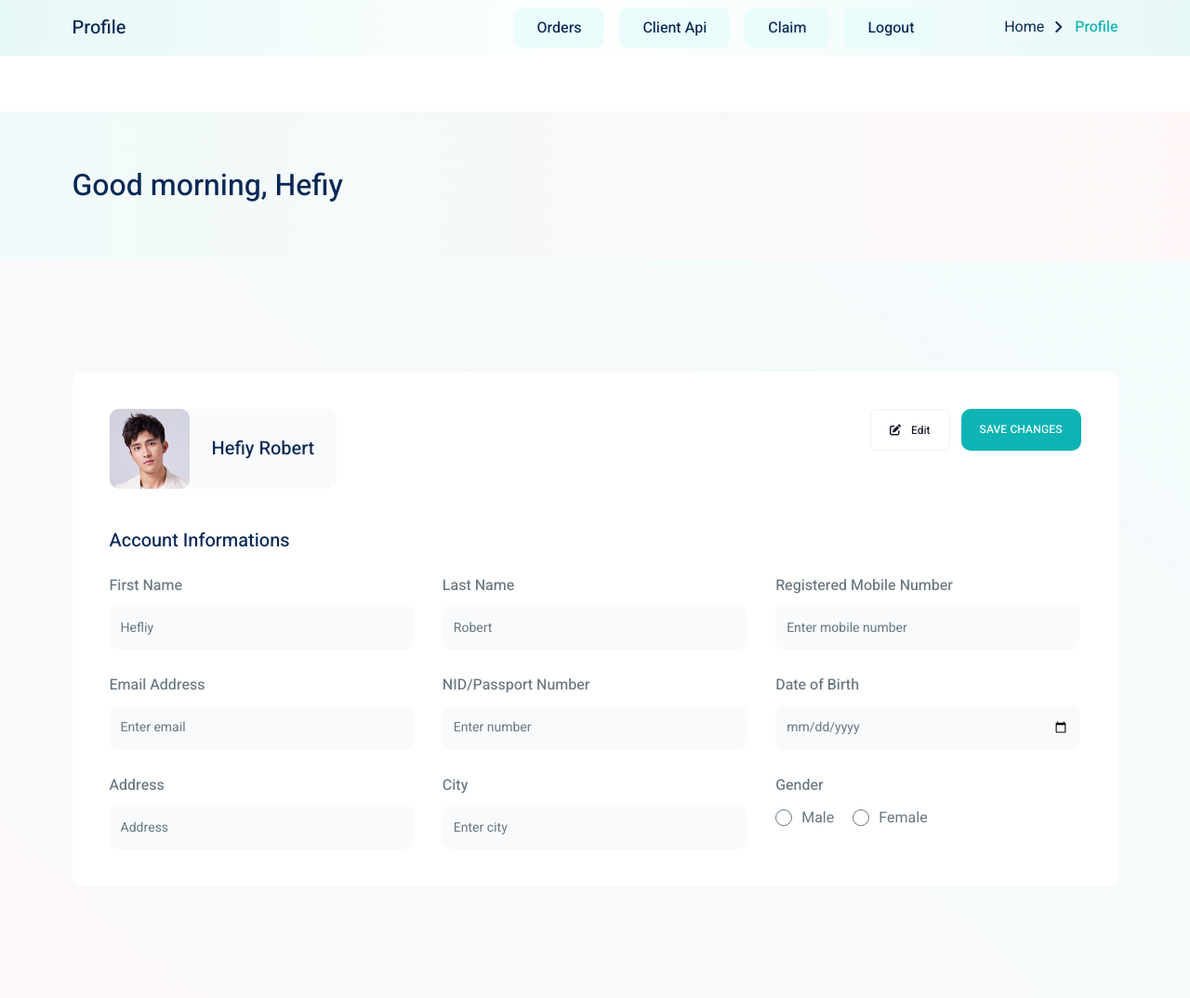
After one commit to polodev/hasan-vi-workflow, a PHP site: page /profile.html in a window 1280 px wide. The commit adds this page. Shown: the whole page at 93% size. Run offline with PHP 8.4, Linux system fonts and the light colour scheme.

Commit message:
profile page, breadcrumb, custom file input field

```diff
--- a/claim.html
+++ b/claim.html
@@ -113,7 +113,7 @@
                                             <div class="form-field">
                                                 <input type="email" class="form-control" id="email" placeholder="name@example.com">
                                             </div>
-                                            <div class="form-field form-file-choose">
+                                            <div class="form-field custom-file-field">
                                                 <input class="form-control file-control" type="file" id="attachment">
                                                 <span class="file-browse">Browse</span>
                                             </div>
--- a/contact.html
+++ b/contact.html
@@ -66,7 +66,7 @@
                                             <div class="form-field">
                                                 <input type="email" class="form-control" id="email" placeholder="name@example.com">
                                             </div>
-                                            <div class="form-field form-file-choose">
+                                            <div class="form-field custom-file-field">
                                                 <input class="form-control file-control" type="file" id="attachment">
                                                 <span class="file-browse">Browse</span>
                                             </div>
--- a/dist/style.css
+++ b/dist/style.css
@@ -837,5 +889,160 @@ select {
   margin-top: 7px;
   font-size: 18px;
 }
+.claim-submit-form .form-info .form-field hr {
+  border-color: #697883;
+  margin: 6px 0 20px;
+}
+.claim-submit-form .submit-area {
+  margin-top: -30px;
+}
+.claim-submit-form .submit-area .form-field {
+  margin-top: 18px;
+}
+
+/*-------------------------
+  User Profile Styles
+-------------------------*/
+.user-welcome-notice {
+  margin-top: 60px;
+  padding: 60px 0;
+  background-color: #e8fafa;
+  background: linear-gradient(90deg, rgba(14, 180, 180, 0.06) 0%, rgba(246, 113, 111, 0.06) 100%);
+}
+.user-welcome-notice .welcom-text .title {
+  margin-bottom: 0;
+}
+
+.user-info-area {
+  background: linear-gradient(-138.72deg, rgba(232, 250, 250, 0.7) -34.17%, rgba(255, 244, 245, 0.7) 126.35%);
+  padding: 120px 0;
+}
+
+.user-profile-info {
+  background-color: #fff;
+  padding: 40px;
+  border-radius: 10px;
+}
+.user-profile-info .heading-item {
+  display: flex;
+  justify-content: space-between;
+  margin-bottom: 40px;
+}
+.user-profile-info .heading-item .user-meta {
+  display: flex;
+  align-items: center;
+  background-color: #F8FAFC;
+  border-radius: 10px;
+}
+.user-profile-info .heading-item .user-meta .user-avatar img {
+  border-radius: 10px;
+}
+.user-profile-info .heading-item .user-meta .user-name {
+  padding: 24px;
+  margin-bottom: 0;
+  flex: 1;
+}
+.user-profile-info .heading-item .action-btn {
+  display: flex;
+}
+.user-profile-info .heading-item .action-btn button {
+  margin-right: 12px;
+}
+.user-profile-info .heading-item .action-btn button:last-child {
+  margin-right: 0;
+}
+.user-profile-info .heading-item .action-btn .edit-btn {
+  background-color: transparent;
+  border: 1px solid #EDF2F7;
+  border-radius: 6px;
+  font-size: 12px;
+  color: #16192C;
+  height: 45px;
+  line-height: 45px;
+  padding: 0 20px;
+  font-weight: 500;
+  transition: 0.3s;
+}
+.user-profile-info .heading-item .action-btn .edit-btn i {
+  margin-right: 8px;
+}
+.user-profile-info .heading-item .action-btn .edit-btn:hover {
+  background-color: #0eb4b4;
+  border-color: #0eb4b4;
+  color: #fff;
+}
+.user-profile-info .heading-item .action-btn .submit-btn {
+  font-size: 12px;
+  letter-spacing: 0.0125em;
+  height: 45px;
+  line-height: 45px;
+  padding: 0 20px;
+}
+.user-profile-info .user-full-info .info-title {
+  margin-bottom: 24px;
+}
+
+/*-------------------------
+  Breadcrumb Styles
+-------------------------*/
+.breadcrumb-area {
+  background: radial-gradient(circle, white 0%, rgba(18, 182, 183, 0.1) 100%);
+  padding: 8px 0;
+}
+.breadcrumb-area .breadcrumb-title {
+  margin-bottom: 0;
+}
+.breadcrumb-area .breadcrumb {
+  margin: 0;
+  justify-content: flex-end;
+}
+.breadcrumb-area .breadcrumb li {
+  font-size: 16px;
+  font-weight: 500;
+  color: #0eb4b4;
+  position: relative;
+}
+.breadcrumb-area .breadcrumb li:before {
+  content: "\f105";
+  font-family: "Font Awesome 6 Free";
+  font-weight: 600;
+  color: #082854;
+  padding: 0 14px 0 6px;
+}
+.breadcrumb-area .breadcrumb li a {
+  color: #082854;
+  font-weight: 400;
+  transition: 0.3s;
+}
+.breadcrumb-area .breadcrumb li a:hover {
+  color: #0eb4b4;
+}
+.breadcrumb-area .breadcrumb li:first-child:before {
+  display: none;
+}
+.breadcrumb-area .breadcrumb-buttons {
+  display: flex;
+  align-items: center;
+}
+.breadcrumb-area .breadcrumb-buttons a {
+  margin-right: 16px;
+  display: inline-block;
+  font-size: 16px;
+  font-weight: 500;
+  color: #082854;
+  background-color: #EBFCFC;
+  border-radius: 10px;
+  height: 44px;
+  line-height: 44px;
+  padding: 0 25px;
+  transition: 0.3s;
+}
+.breadcrumb-area .breadcrumb-buttons a:last-child {
+  margin-right: 0;
+}
+.breadcrumb-area .breadcrumb-buttons a:hover {
+  background-color: #0eb4b4;
+  color: #fff;
+}
 
 /*# sourceMappingURL=style.css.map*/
--- a/enrollment.html
+++ b/enrollment.html
@@ -112,7 +112,7 @@
                                             <div class="form-field">
                                                 <input type="email" class="form-control" id="email" placeholder="name@example.com">
                                             </div>
-                                            <div class="form-field form-file-choose">
+                                            <div class="form-field custom-file-field">
                                                 <input class="form-control file-control" type="file" id="attachment">
                                                 <span class="file-browse">Browse</span>
                                             </div>
--- a/index.html
+++ b/index.html
@@ -226,7 +226,7 @@
                                             <div class="form-field">
                                                 <input type="email" class="form-control" id="email" placeholder="name@example.com">
                                             </div>
-                                            <div class="form-field form-file-choose">
+                                            <div class="form-field custom-file-field">
                                                 <input class="form-control file-control" type="file" id="attachment">
                                                 <span class="file-browse">Browse</span>
                                             </div>
@@ -292,8 +292,6 @@
     </div>
     <!-- Brand Area End -->
 
-
-
     <script src="vendor/jquery.min.js"></script>
     <script src="vendor/bootstrap5/js/bootstrap.bundle.min.js"></script>
     <script src="vendor/owl-carousel-2/owl.carousel.min.js"></script>
--- /dev/null
+++ b/profile.html
@@ -0,0 +1,127 @@
+<!doctype html>
+<html lang="en">
+
+<head>
+    <meta charset="utf-8">
+    <meta name="viewport" content="width=device-width, initial-scale=1">
+    <link rel="stylesheet" href="vendor/bootstrap5/css/bootstrap.min.css">
+    <!-- <link rel="stylesheet" href="vendor/fontawesome5/css/all.min.css"> -->
+    <link rel="stylesheet" href="vendor/fontawesome6/css/all.min.css">
+    <link rel="stylesheet" href="vendor/owl-carousel-2/assets/owl.carousel.min.css" type="text/css">
+	<link rel="stylesheet" href="vendor/owl-carousel-2/assets/owl.theme.default.min.css" type="text/css">
+    <link rel="stylesheet" href="dist/style.css">
+    <title>Hello world from Hasan-work-flow</title>
+</head>
+
+<body>
+    <div class="breadcrumb-area">
+        <div class="container">
+            <div class="row align-items-center">
+                <div class="col-lg-5">
+                    <h6 class="breadcrumb-title">Profile</h6>
+                </div>
+                <div class="col-lg-5">
+                    <div class="breadcrumb-buttons">
+                        <a href="#">Orders</a>
+                        <a href="#">Client Api</a>
+                        <a href="#">Claim</a>
+                        <a href="#">Logout</a>
+                    </div>
+                </div>
+                <div class="col-lg-2">
+                    <ul class="breadcrumb">
+                        <li class="breadcrumb-item"><a href="#">Home</a></li>
+                        <li class="breadcrumb-item active">Profile</li>
+                    </ul>
+                </div>
+            </div>
+        </div>
+    </div>
+    <!-- Welcome Notice Start -->
+    <div class="user-welcome-notice">
+        <div class="container">
+            <div class="welcom-text">
+                <h3 class="title">Good morning, Hefiy</h3>
+            </div>
+        </div>
+    </div>
+    <!-- Welcome Notice End -->
+
+    <!-- Profile Info Start End -->
+    <div class="user-info-area">
+        <div class="container">
+            <div class="user-profile-info">
+                <div class="heading-item">
+                    <div class="user-meta">
+                        <div class="user-avatar">
+                            <img src="images/avatar.png" alt="Hefiy Robert">
+                        </div>
+                        <h6 class="user-name">Hefiy Robert</h6>
+                    </div>
+                    <div class="action-btn">
+                        <button class="edit-btn"><i class="fas fa-edit"></i> Edit</button>
+                        <button type="submit" class="submit-btn">SAVE CHANGES</button>
+                    </div>
+                </div>
+                <div class="user-full-info">
+                    <h6 class="info-title">Account Informations</h6>
+                    <div class="row g-5">
+                        <div class="col-lg-4 form-field">
+                            <label>First Name</label>
+                            <input type="text" class="form-control" id="fname" placeholder="Hefliy">
+                        </div>
+                        <div class="col-lg-4 form-field">
+                            <label>Last Name</label>
+                            <input type="text" class="form-control" id="lname" placeholder="Robert">
+                        </div>
+                        <div class="col-lg-4 form-field">
+                            <label>Registered Mobile Number</label>
+                            <input type="text" class="form-control" id="number" placeholder="Enter mobile number">
+                        </div>
+                        <div class="col-lg-4 form-field">
+                            <label>Email Address</label>
+                            <input type="email" class="form-control" id="email" placeholder="Enter email">
+                        </div>
+                        <div class="col-lg-4 form-field">
+                            <label>NID/Passport Number</label>
+                            <input type="text" class="form-control" id="nid" placeholder="Enter number">
+                        </div>
+                        <div class="col-lg-4 form-field">
+                            <label>Date of Birth</label>
+                            <input type="date" class="form-control" id="dob" placeholder="DOB">
+                        </div>
+                        <div class="col-lg-4 form-field">
+                            <label>Address</label>
+                            <input type="text" class="form-control" id="address" placeholder="Address">
+                        </div>
+                        <div class="col-lg-4 form-field">
+                            <label>City</label>
+                            <input type="text" class="form-control" id="city" placeholder="Enter city">
+                        </div>
+                        <div class="col-lg-4 form-field">
+                            <label>Gender</label>
+                            <div class="radio-btn-group">
+                                <div class="form-check form-check-radio">
+                                    <input class="form-check-input" type="radio" name="department" id="support">
+                                    <label class="form-check-label" for="support">Male</label>
+                                </div>
+                                <div class="form-check form-check-radio">
+                                    <input class="form-check-input" type="radio" name="department" id="sales">
+                                    <label class="form-check-label" for="sales">Female</label>
+                                </div>
+                            </div>
+                        </div>
+                    </div>
+                </div>
+            </div>
+        </div>
+    </div>
+    <!-- Profile Info Start End -->
+
+    <script src="vendor/jquery.min.js"></script>
+    <script src="vendor/bootstrap5/js/bootstrap.bundle.min.js"></script>
+    <script src="vendor/owl-carousel-2/owl.carousel.min.js"></script>
+    <script src="vendor/main.js"></script>
+</body>
+
+</html>
--- a/src/style.scss
+++ b/src/style.scss
@@ -265,13 +265,7 @@
             }
         }
     }
-    .form-file-choose {
-        position: relative;
-        .file-control {
-            font-size: 0;
-            padding: 0;
-            border: none;
-        }
+    .custom-file-field {
         .file-browse {
             height: 37px;
             width: 75px;
@@ -284,8 +278,8 @@
             display: block;
             text-align: center;
             position: absolute;
-            top: 6px;
             right: 6px;
+            left: auto;
             pointer-events: none;
         }
     }
@@ -647,6 +641,169 @@
                     font-size: 18px;
                 }
             }
+            hr {
+                border-color: $dark_grey;
+                margin: 6px 0 20px;
+            }
+        }
+    }
+    .submit-area {
+        margin-top: -30px;
+        .form-field {
+            margin-top: 18px;
         }
     }
 }
+
+/*-------------------------
+  User Profile Styles
+-------------------------*/
+.user-welcome-notice {
+    margin-top: 60px;
+    padding: 60px 0;
+    background-color: rgba(232, 250, 250, 1);
+    background: linear-gradient(90deg, rgba(14,180,180,0.06) 0%, rgba(246,113,111,0.06) 100%);
+    .welcom-text {
+        .title {
+            margin-bottom: 0;
+        }
+    }
+}
+
+.user-info-area {
+    background: linear-gradient(-138.72deg, rgba(232, 250, 250, 0.7) -34.17%, rgba(255, 244, 245, 0.7) 126.35%);
+    padding: 120px 0;
+}
+
+.user-profile-info {
+    background-color: #fff;
+    padding: 40px;
+    border-radius: 10px;
+    .heading-item {
+        display: flex;
+        justify-content: space-between;
+        margin-bottom: 40px;
+        .user-meta {
+            display: flex;
+            align-items: center;
+            background-color: #F8FAFC;
+            border-radius: 10px;
+            .user-avatar {
+                img {
+                    border-radius: 10px;
+                }
+            }
+            .user-name {
+                padding: 24px;
+                margin-bottom: 0;
+                flex: 1;
+            }
+        }
+        .action-btn {
+            display: flex;
+            button {
+                margin-right: 12px;
+                &:last-child {
+                    margin-right: 0;
+                }
+            }
+            .edit-btn {
+                background-color: transparent;
+                border: 1px solid #EDF2F7;
+                border-radius: 6px;
+                font-size: 12px;
+                color: #16192C;
+                height: 45px;
+                line-height: 45px;
+                padding: 0 20px;
+                font-weight: 500;
+                transition: .3s;
+                i {
+                    margin-right: 8px;
+                }
+                &:hover {
+                    background-color: $primary_color;
+                    border-color: $primary_color;
+                    color: $paragraph_white;
+                }
+            }
+            .submit-btn {
+                font-size: 12px;
+                letter-spacing: 0.0125em;
+                height: 45px;
+                line-height: 45px;
+                padding: 0 20px;
+            }
+        }
+    }
+    .user-full-info {
+        .info-title {
+            margin-bottom: 24px;
+        }
+    }
+}
+
+/*-------------------------
+  Breadcrumb Styles
+-------------------------*/
+.breadcrumb-area {
+    background: radial-gradient(circle, rgba(255,255,255,1) 0%, rgba(18,182,183,0.1) 100%);
+    padding: 8px 0;
+    .breadcrumb-title {
+        margin-bottom: 0;
+    }
+    .breadcrumb {
+        margin: 0;
+        justify-content: flex-end;
+        li {
+            font-size: 16px;
+            font-weight: 500;
+            color: $primary_color;
+            position: relative;
+            &:before {
+                content: "\f105";
+                font-family: "Font Awesome 6 Free";
+                font-weight: 600;
+                color: $secondary_color;
+                padding: 0 14px 0 6px;
+            }
+            a {
+                color: $secondary_color;
+                font-weight: 400;
+                transition: .3s;
+                &:hover {
+                    color: $primary_color;
+                }
+            }
+            &:first-child {
+                &:before {
+                    display: none;
+                }
+            }
+        }
+    }
+    .breadcrumb-buttons {
+        display: flex;
+        align-items: center;
+        a {
+            margin-right: 16px;
+            display: inline-block;
+            font-size: 16px;
+            font-weight: 500;
+            color: $secondary_color;
+            background-color: #EBFCFC;
+            border-radius: 10px;
+            height: 44px;
+            line-height: 44px;
+            padding: 0 25px;
+            transition: .3s;
+            &:last-child {
+                margin-right: 0;
+            }
+            &:hover {
+                background-color: $primary_color;
+                color: #fff;
+            }
+        }
+    }
+}
```
Also changed, not shown: other parts of dist/style.css (+62 -10 lines), claim-form.html (+53 -1 lines), src/form.scss (+60 -1 lines), time-log.md (+1 -1 lines), images/avatar.png (added), 1 other file.
